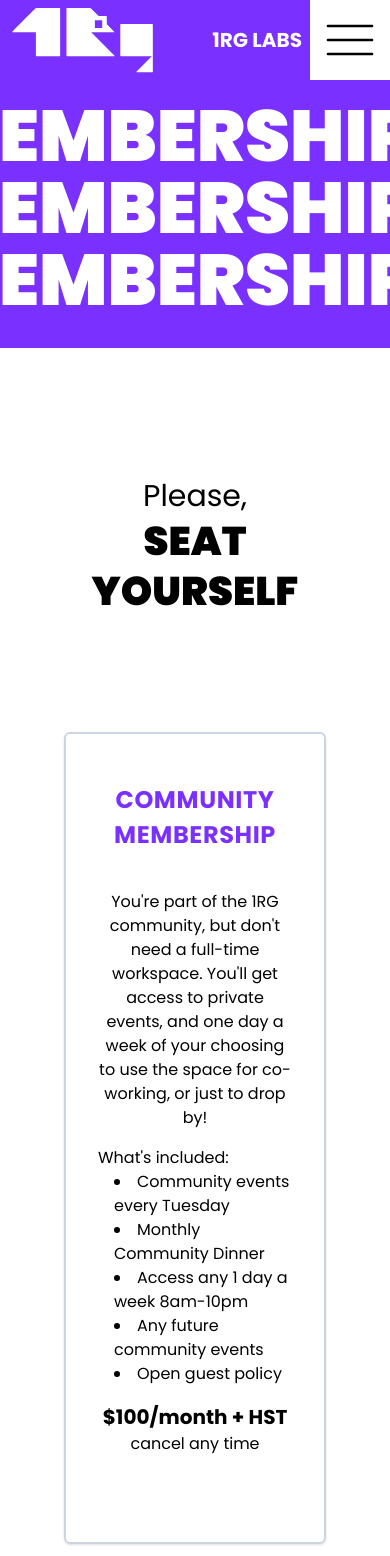
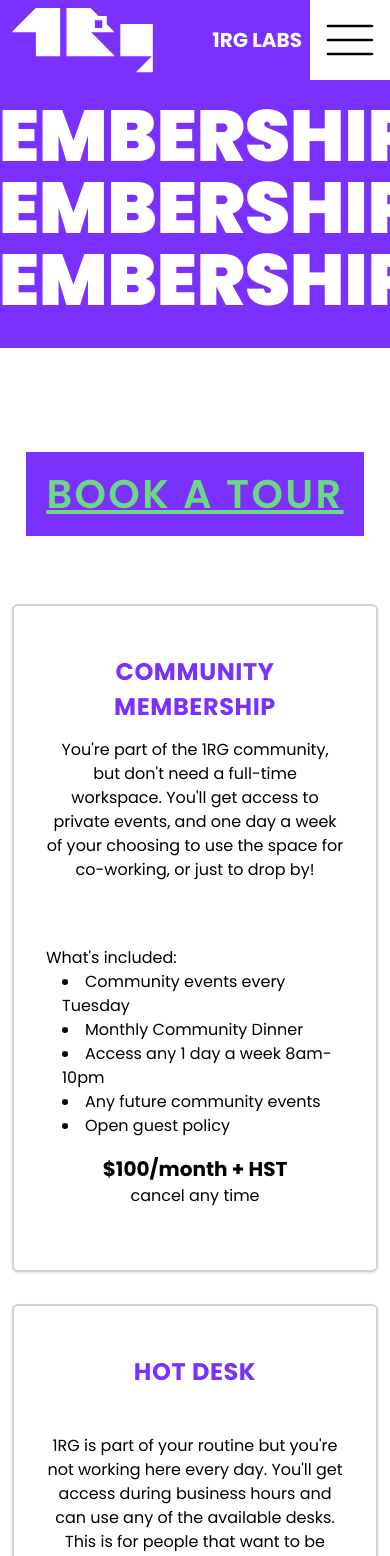
Before and after one commit to 1rglabs/1rg.space, a SvelteKit app: page /memberships in a window 390 px wide. Shown: the top 1556 px of the page. Built offline with nearby package versions, Linux system fonts and the light colour scheme.

Commit message:
Move CTA to the top and make the button sticky on mobile

```diff
--- a/src/routes/memberships/+page.svelte
+++ b/src/routes/memberships/+page.svelte
@@ -31,21 +31,22 @@
 </svelte:head>
 
 <Heading>Memberships Memberships Memberships</Heading>
-<section class="flex flex-col my-24 p-8">
-	<div class="text-center flex flex-col items-center">
+<section class="flex flex-col my-24 p-2">
+
+	<!-- <div class="text-center flex flex-col items-center">
 		<div class="text-2xl">Please,</div>
 		<h1 class="px-6 py-5 md:m-4 text-4xl mt-0 pt-0 font-black leading-tight md:text-6xl xl:text-8xl xl:leading-normal text-center uppercase">Seat yourself </h1>
 	</div>
+	 -->
+	<div class="text-center flex flex-col items-center sticky top-0 md:relative">
+		<p class="flex flex-col justify-center text-xl font-semibold leading-10 tracking-widest text-center uppercase lg:leading-loose lg:text-2xl  text-mediumorchid">
+			<Button href="/book-a-tour" class="px-5 py-3 text-4xl uppercase">book a tour</Button>
+		</p>
+	</div>
 
-	<div class="grid grid-cols-1 lg:grid-cols-3 gap-8 mt-16 p-8">
+	<div class="grid grid-cols-1 lg:grid-cols-3 gap-8 mt-16 p-1 md:p-8">
 		{#each Object.entries(membershipCardCopy) as [tier, vals]}
 			<MembershipTierCard tier={tier} description={vals.description} access={vals.access} price={vals.price}></MembershipTierCard>
 		{/each}
 	</div>
-
-	<div class="text-center flex flex-col items-center mt-20">
-		<p class="flex flex-col justify-center text-xl font-semibold leading-10 tracking-widest text-center uppercase lg:leading-loose lg:text-2xl  text-mediumorchid">
-			<Button href="/book-a-tour" class="px-5 py-3 text-4xl uppercase">book a tour</Button>
-		</p>
-	</div>
 </section>
```
